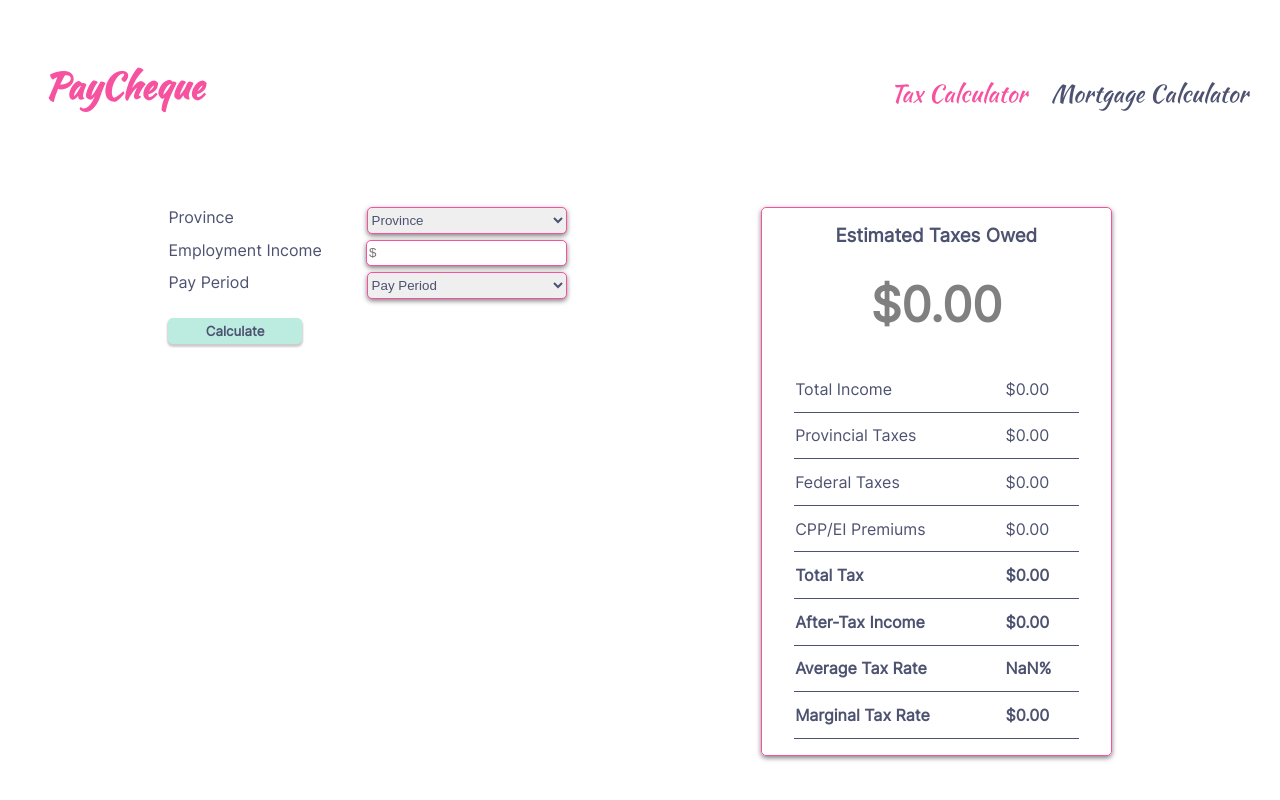
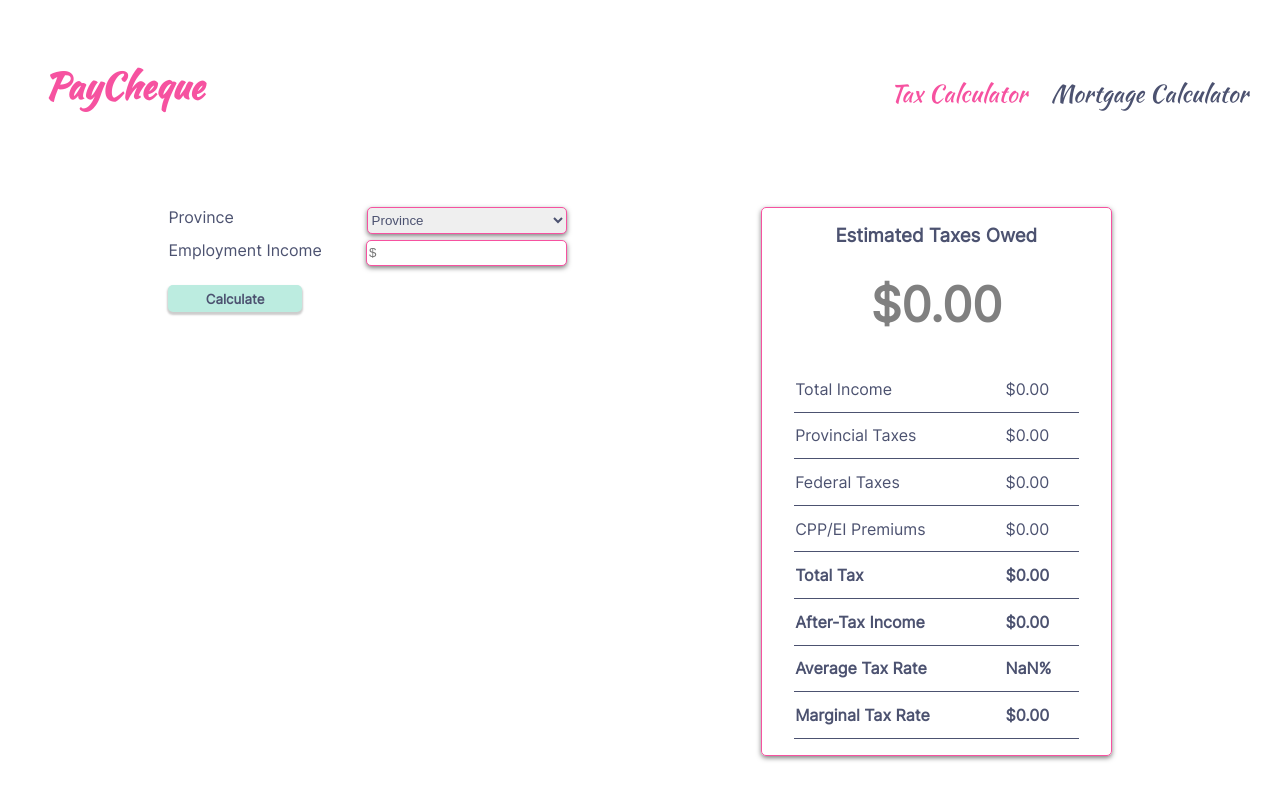
Before and after one commit to Jevaughn-W/Paycheque, a React (Create React App) app: page / in a window 1280 px wide. Shown: the part 748-1548 px from the top of the page. Built offline with nearby package versions, Linux system fonts and the light colour scheme.

Commit message:
Fixed how state is updated which addressed issue of stale state

```diff
--- a/src/components/taxes/index.jsx
+++ b/src/components/taxes/index.jsx
@@ -12,23 +12,12 @@ const provinceList = provinces.map((province, index) => {
   );
 });
 
-// Options for the pay period drop down list
-const payPeriods = ['Annually', 'Monthly', 'Semi-Monthly', 'Bi-Weekly'];
-
-const payPeriodList = payPeriods.map((payPeriod, index) => {
-  return(
-    <option value={payPeriod} key={index}>{payPeriod}</option>
-  );
-});
-
 
 export default function Taxes(props) {
 
-  const [salaryForm, setSalaryForm] = useState({"Salary": 0, "Province": null, 'PayPeriod': null});
-
   // Function to create a controlled component with multiple components
   const handleUserInput = (event)=> {
-    setSalaryForm(prev => ({...prev, [event.target.name] : event.target.value}));
+    props.setState(prev => ({...prev, 'salaryForm': {[event.target.name] : event.target.value}}));
   };
 
   // Function to do an action once the salary and province has been provided - to be updated to provide a calculation
@@ -40,7 +29,9 @@ export default function Taxes(props) {
     let cpp = payrollTaxCalculator(props.state.CPP, props.state.salaryForm.Salary);
     let ei = payrollTaxCalculator(props.state.EI, props.state.salaryForm.Salary);
 
-    props.setState(prev => ({...prev, salaryForm, 'taxes': {Provincial, Federal, cpp, ei} }));
+
+    props.setState(prev => ({...prev, 'taxes': {Provincial, Federal, cpp, ei} }));
+
 
   };
 
@@ -75,25 +66,9 @@ export default function Taxes(props) {
             onChange={event => handleUserInput(event)}
           />
         </div>
+      </form>
 
-        {/* Input for user pay period */}
-        <div className="form">
-          <label className="form" htmlFor="Payperiod">Pay Period</label>
-
-          {/* Note that select is used to obtain the drop down menu */}
-          <select
-            className="form"
-            name="PayPeriod"
-            id="payPeriod-select"
-            onChange={event => handleUserInput(event)}
-          >
-            <option value="">Pay Period</option>
-            {payPeriodList}
-          </select>
-        </div>
-        </form>
-
-        <button onClick={event => handleCalculation(event)}>Calculate</button>
+      <button onClick={event => handleCalculation(event)}>Calculate</button>
     </div>
   )
 
```
